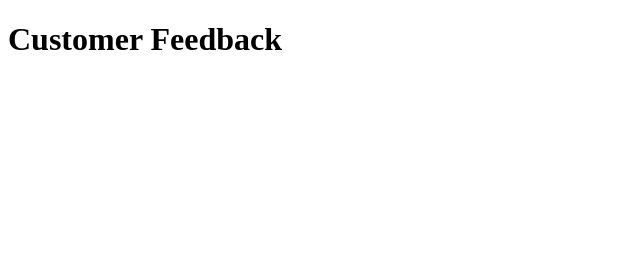
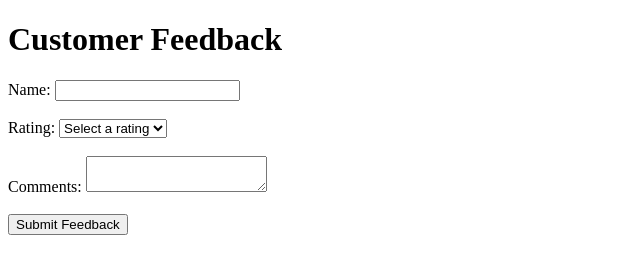
Before and after one commit to alialrefaie/Coding-Challenge-7, a plain HTML site: page index.html in a window 1280 px wide. Shown: the whole page, without its empty margins (0-640 px from the left). Drawn offline with Linux system fonts and the light colour scheme.

Commit message:
Create feedback form with input fields and display area

```diff
--- a/index.html
+++ b/index.html
@@ -7,7 +7,28 @@
 </head>
 <body>
     <h1> Customer Feedback</h1>
-    <!-- Placeholder for the form, will be added in next step -->
-     <script src="script.js"></script>
+    <form id="feedbackForm">
+        <label for="name">Name:</label>
+        <input type="text" id="name" name="name" required><br><br>
+
+        <label for="rating">Rating:</label>
+        <select id="rating" name="rating" required>
+            <option value="">Select a rating</option>
+            <option value="1">1</option>
+            <option value="2">2</option>
+            <option value="3">3</option>
+            <option value="4">4</option>
+            <option value="5">5</option>
+        </select><br><br>
+
+        <label for="comments">Comments:</label>
+        <textarea id="comments" name="comments" required></textarea><br><br>
+
+        <button type="submit">Submit Feedback</button>
+    </form>
+
+    <div id="feedbackDisplay"></div
+    >
+    <script src="script.js"></script>
 </body>
 </html>
```
